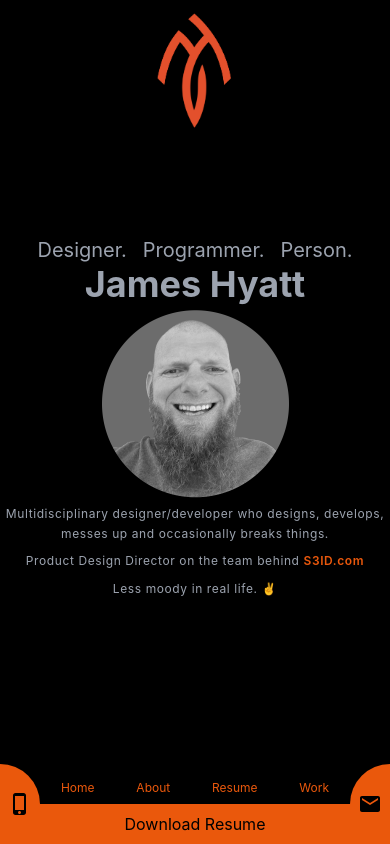
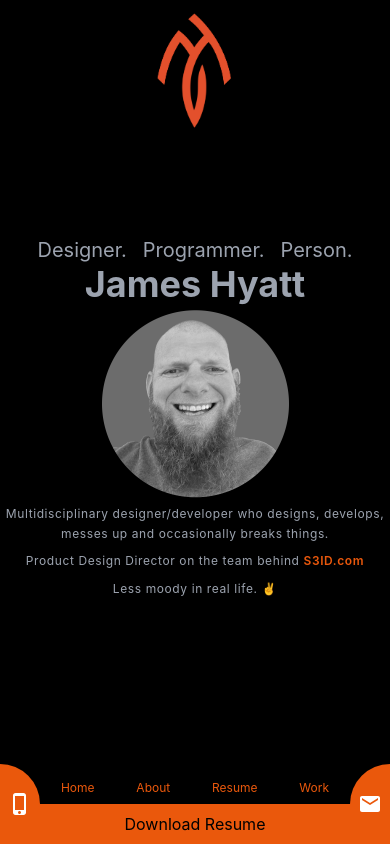
Before and after one commit to James-Hyatt-Dev/published-portfolio, a Next.js app: page / in a window 390 px wide. Built offline with nearby package versions, Linux system fonts and the light colour scheme.

Commit message:
adds css to header mobile mail and call buttons

```diff
--- a/components/Header.js
+++ b/components/Header.js
@@ -36,7 +36,7 @@ function Header() {
         <div className="w-full fixed bottom-0 bg-black bg-opacity-90 flex justify-between z-50 sm:hidden">
             {/* phone icon */}
             <div className="bg-orange-600 bottom-2 left-6 rounded-tr-full w-10 h-20 flex items-center justify-center z-40">
-                <a href="tel:12392034777"><div className="flex items-center justify-center" ><PhoneIphoneIcon /></div></a>
+                <a href="tel:12392034777"><div className="flex items-center justify-center" ><PhoneIphoneIcon className='text-white'  /></div></a>
             </div>
 
             {/* mobile navigation */}
@@ -54,7 +54,7 @@ function Header() {
 
             {/* email icon */}
             <div className="bg-orange-600 bottom-2 right-6 rounded-tl-full w-10 h-20 flex items-center justify-center z-40">
-                <a href="mailto:james@jameshyatt.me"><div className="flex items-center justify-center"><EmailIcon /></div></a>
+                <a href="mailto:james@jameshyatt.me"><div className="flex items-center justify-center"><EmailIcon className='text-white' /></div></a>
             </div>
 
         </div>
```
